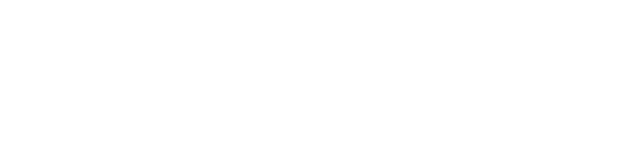
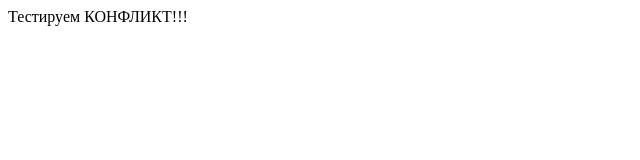
Before and after one commit to YourMentor-org/leading, a plain HTML site: page index.html in a window 1280 px wide. Shown: the whole page, without its empty margins (0-640 px from the left). Drawn offline with Linux system fonts and the light colour scheme.

Commit message:
creat class container

```diff
--- a/index.html
+++ b/index.html
@@ -6,6 +6,6 @@
     <title>Проект Lending</title>
   </head>
   <body>
-
+    <div class="container-wrapper">Тестируем КОНФЛИКТ!!!</div>
   </body>
 </html>
```
